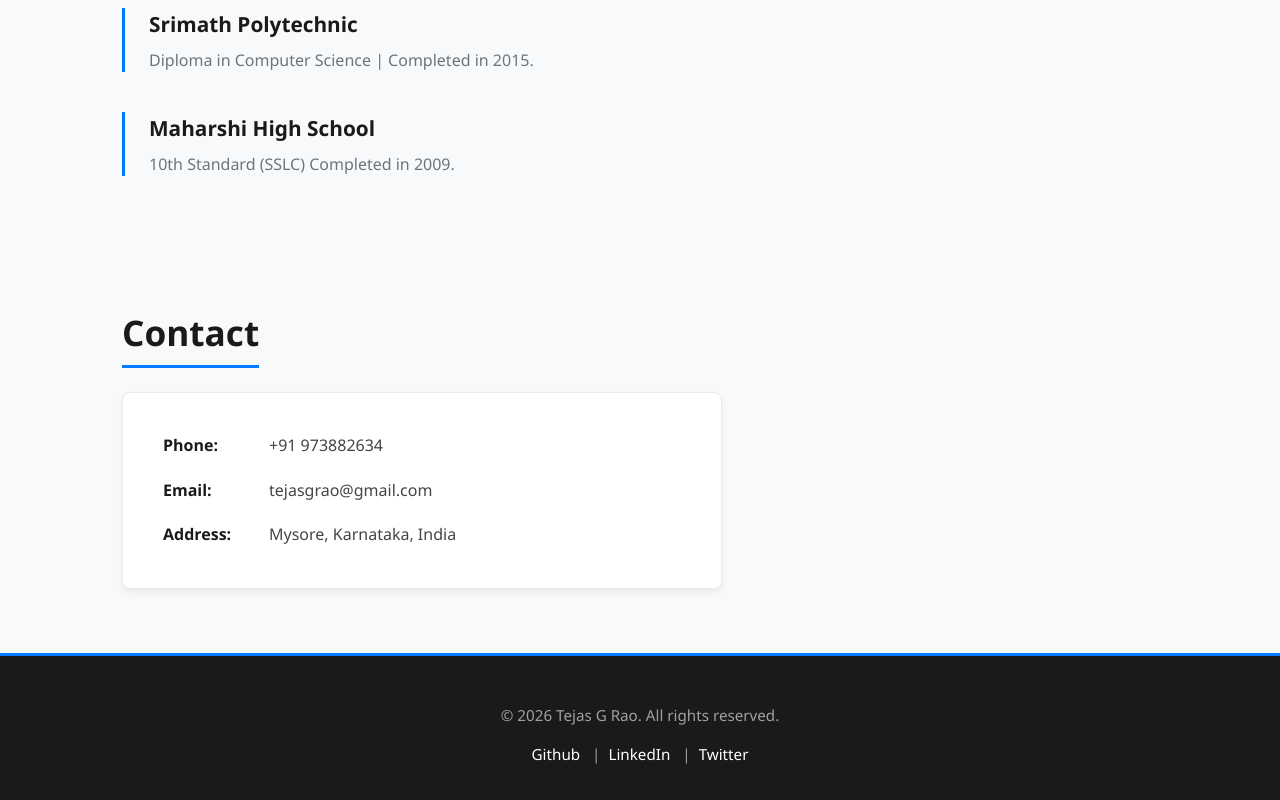
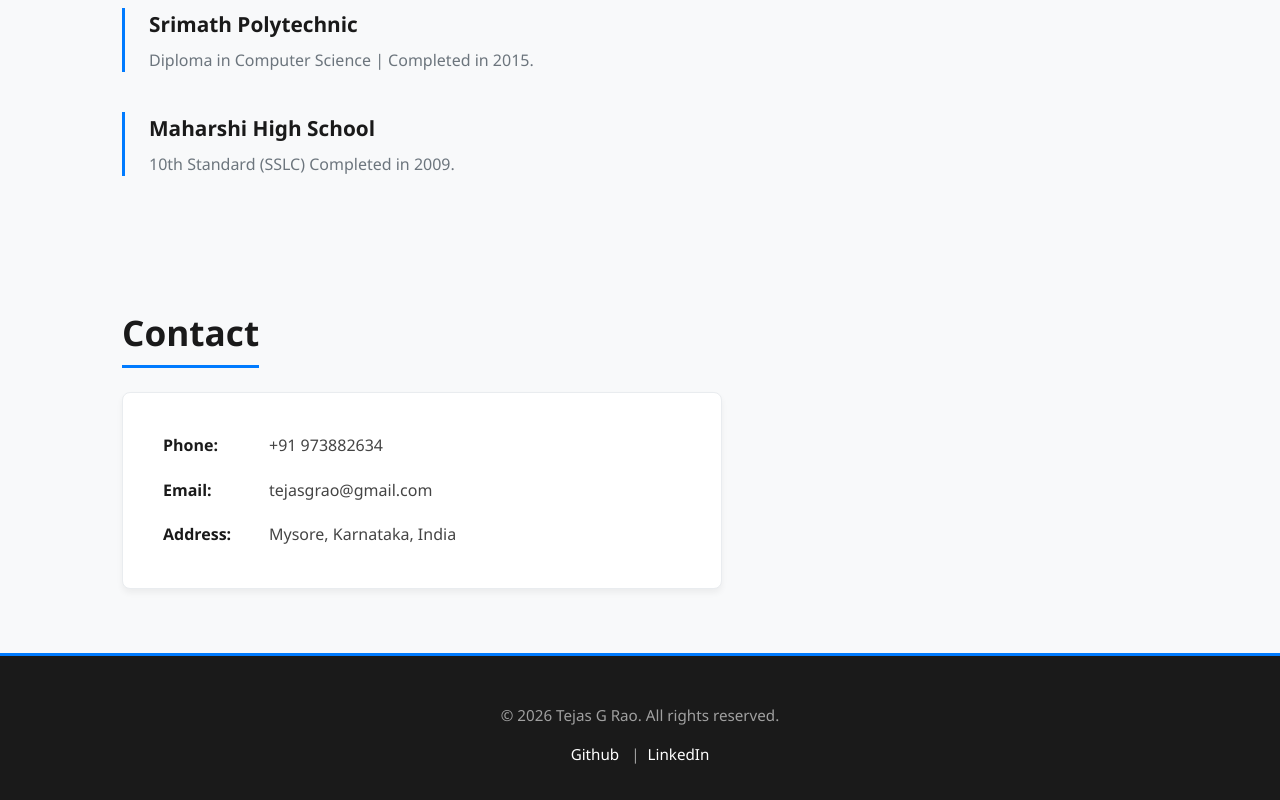
Before and after one commit to tez93/portfolio-app, a React (Vite) app: page /#/tejas-portfolio in a window 1280 px wide. Shown: the part 4731-5531 px from the top of the page. Built offline with nearby package versions, Linux system fonts and the light colour scheme.

Commit message:
Removed Twitter and added the proper link to the github in the footer

```diff
--- a/src/components/pages/Home.jsx
+++ b/src/components/pages/Home.jsx
@@ -224,7 +224,7 @@ improvements within the software development lifecycle.
         <p>&copy; 2026 Tejas G Rao. All rights reserved.</p>
         <p>
           <a
-            href="https://github.com"
+            href="https://github.com/tez93/portfolio-app"
             target="_blank"
             rel="noopener noreferrer"
           >
@@ -238,14 +238,6 @@ improvements within the software development lifecycle.
           >
             LinkedIn
           </a>{" "}
-          |
-          <a
-            href="https://twitter.com"
-            target="_blank"
-            rel="noopener noreferrer"
-          >
-            Twitter
-          </a>
         </p>
       </footer>
     </div>
```
